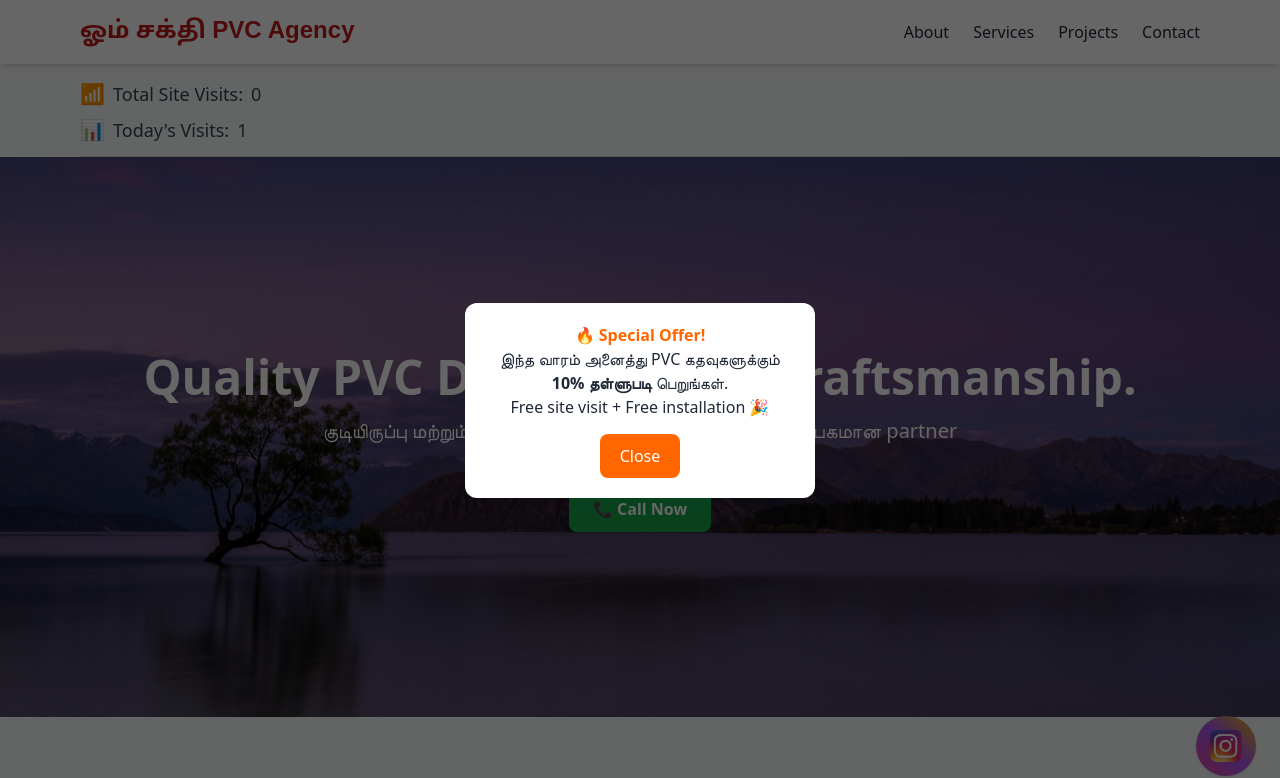
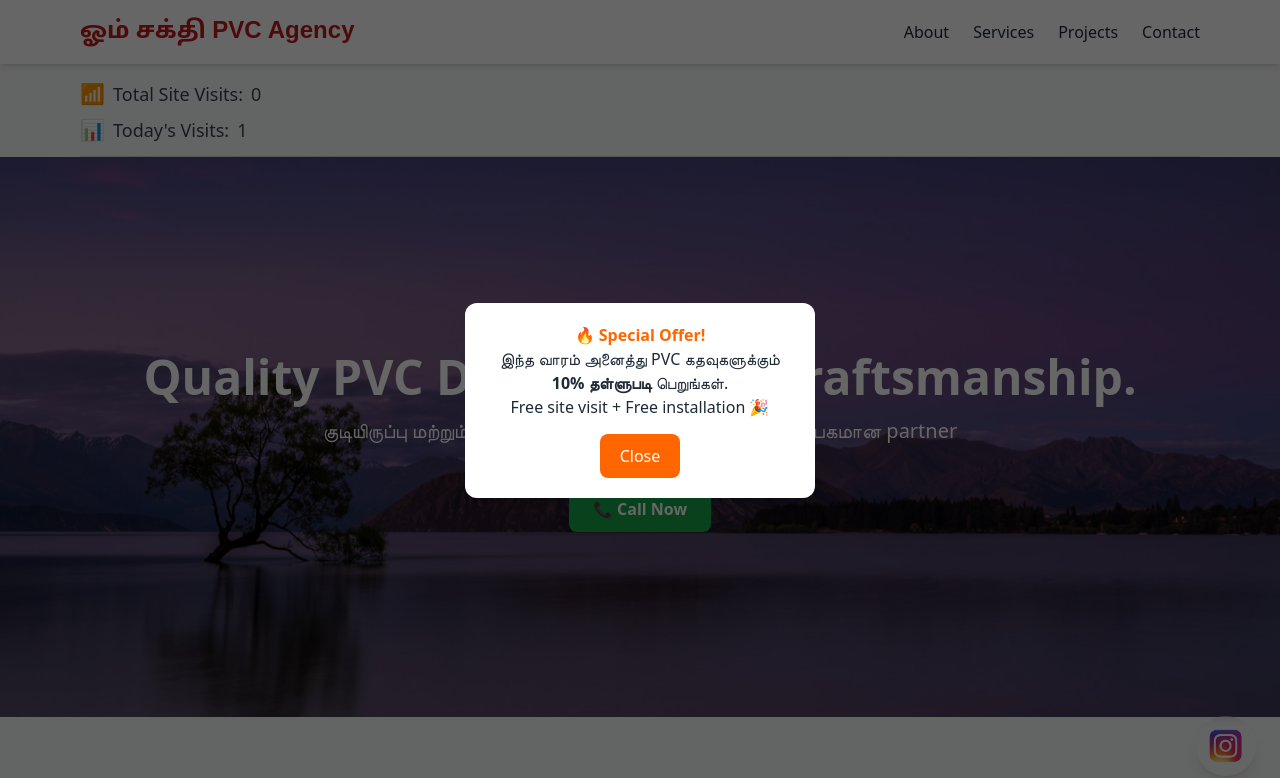
Before and after one commit to naveen-k5/PVC_Works, a plain HTML site: page index.html in a window 1280 px wide. Shown: the top 778 px of the page. Drawn offline with nearby package versions, Linux system fonts and the light colour scheme; no server answers.

Commit message:
Update index.html

```diff
--- a/index.html
+++ b/index.html
@@ -272,8 +272,7 @@ document.getElementById("closePopup").addEventListener("click", () => {
 <!-- Floating Instagram Icon -->
 <a href="https://instagram.com/omm_shakthi_pvc_works_" target="_blank"
   class="fixed bottom-6 right-6 z-50">
- <div class="p-3 rounded-full shadow bg-gradient-to-tr from-pink-500 via-purple-500 to-yellow-500">
-
+ <div class="p-3 rounded-full shadow-lg backdrop-blur-sm">
     <img src="instagram.png" class="w-9 h-9" alt="Instagram Logo">
   </div>
 </a>
```
